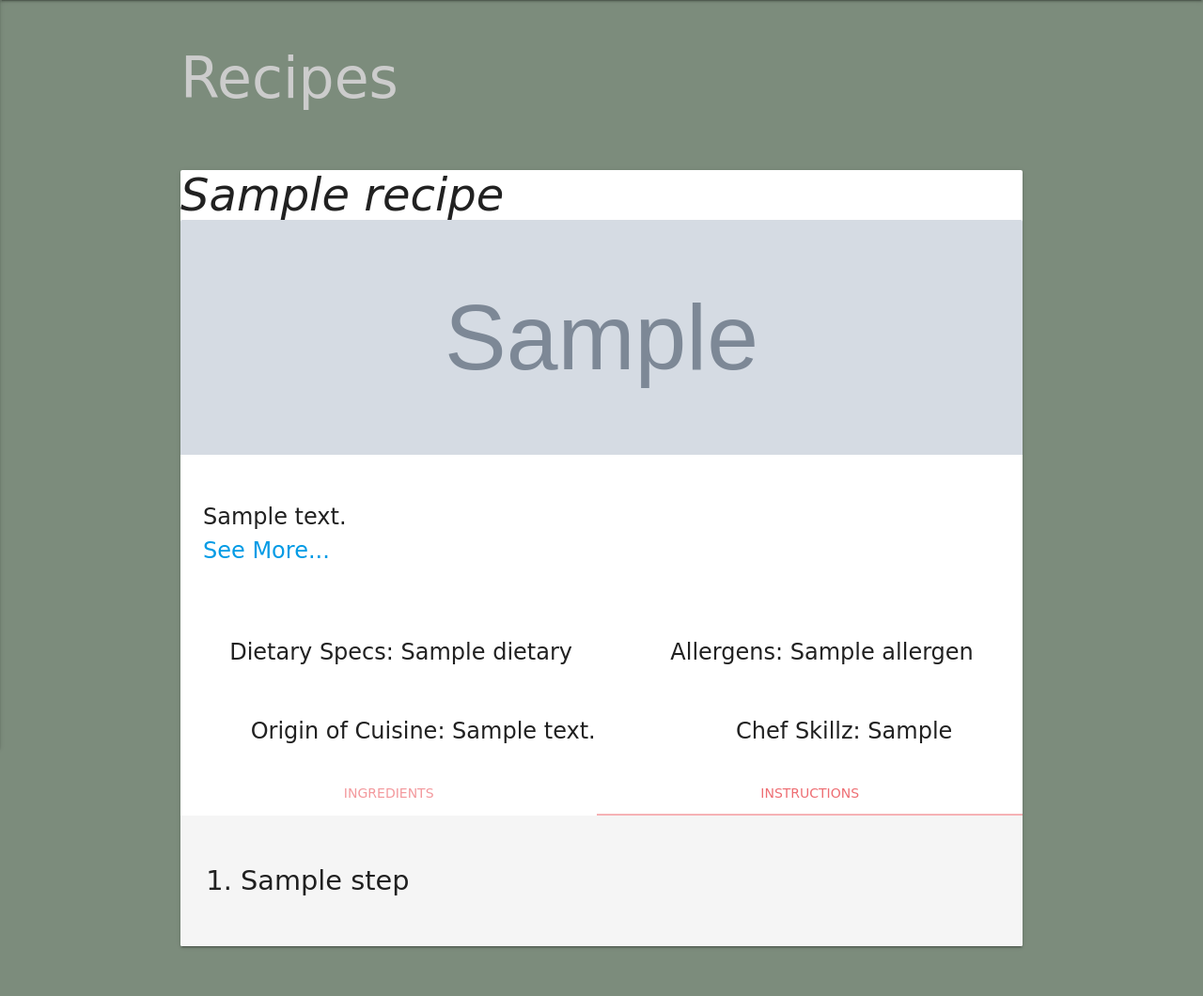
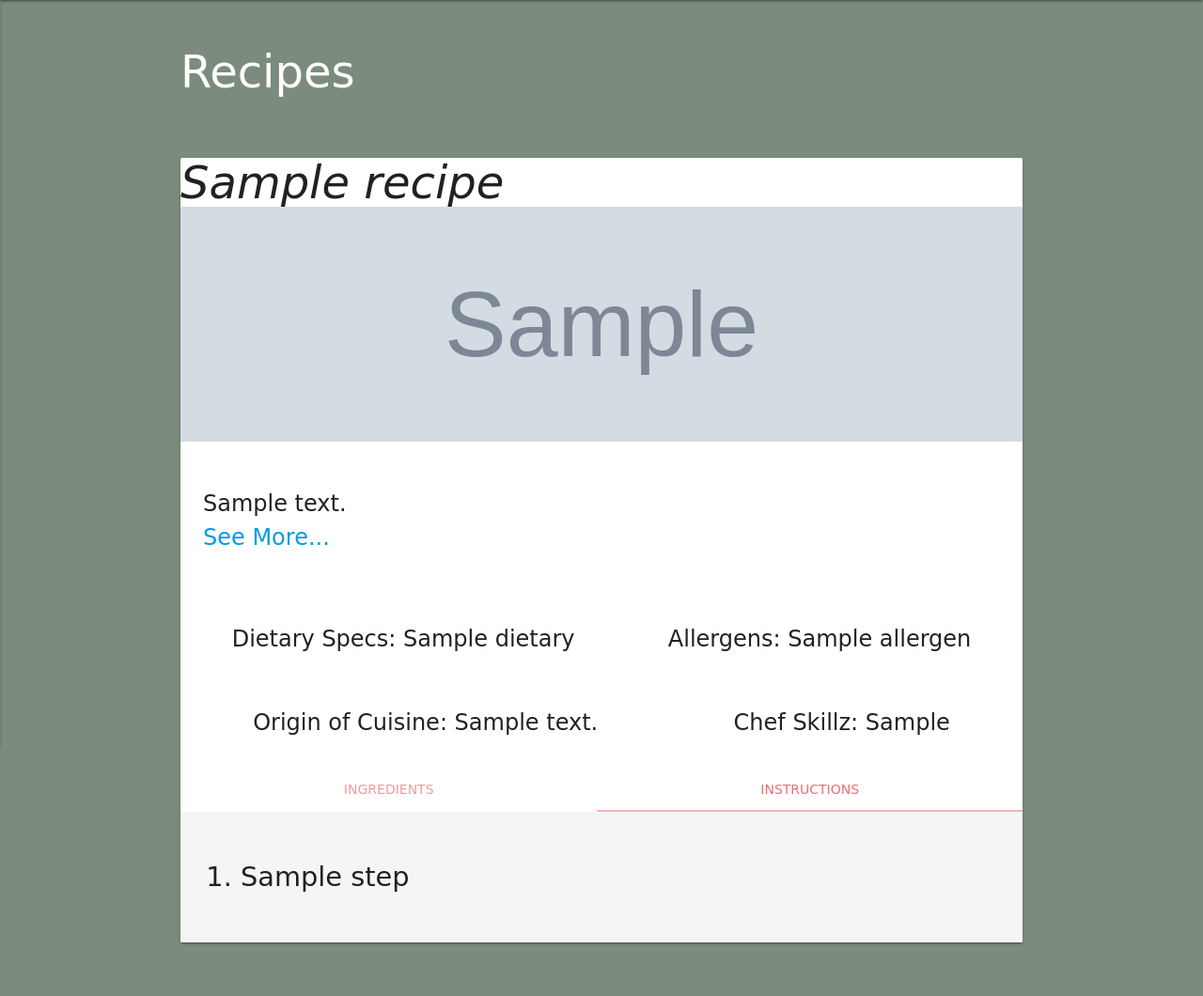
Before and after one commit to Hermeticpoet/Milestone-Project-3, a Flask app: page /recipes in a window 1280 px wide. Shown: the part 64-1124 px from the top of the page at 94% size. Run offline with Flask 2, Linux system fonts and the light colour scheme; grey boxes marked "Sample" are stand-in pictures; a database or web service that is not in the repository returns one stand-in record (values such as "Sample title"); some libraries are stand-ins or nearby versions.

Commit message:
Added some heading styles & margin to recipes page

```diff
--- a/app.py
+++ b/app.py
@@ -21,7 +21,6 @@ mongo = PyMongo(app)
 def index():
     cuisines = mongo.db.cuisines.find()
     courses = mongo.db.meal_type.find()
-
     return render_template("index.html", title="Home", courses=courses, cuisines=cuisines)
 
 
@@ -30,7 +29,6 @@ def index():
 def all_recipes():
     recipes = mongo.db.recipes.find()
     courses = mongo.db.meal_type.find()
-
     return render_template("recipes.html", title="All Recipes", courses=courses, recipes=recipes)
 
 # # View Single Recipe
@@ -39,7 +37,6 @@ def view_recipe(recipe_id):
     recipes = mongo.db.recipes.find()
     recipe = mongo.db.recipes.find_one({ "_id":ObjectId(recipe_id) })
     courses = mongo.db.meal_type.find()
-
     return render_template("view_recipe.html", title="View Recipe", recipes=recipes, courses=courses, recipe=recipe)
 
 
--- a/static/css/style.css
+++ b/static/css/style.css
@@ -48,13 +48,13 @@ body {
 
 h1 {
     display: inline-block !important;
-    font-size: 2rem;
-    color: #ccc;
+    font-size: 2rem !important;
+    color: #fff;
 }
 
 .add-btn {
     margin-left: 13rem;
-    color: #ccc;
+    color: #fff;
 }
 
 /***** End Heading Block ******/
@@ -79,7 +79,7 @@ h1 {
     background-color: brown;
     border-radius: 10px;
     padding: 5px;
-    color: #ccc;
+    color: #fff !important;
 }
 
 .collapsible-body {
@@ -155,6 +155,29 @@ h3 {
 }
 
 /**** End Forms *****/
+
+/****** Recipes Display Cards ******/
+
+.title {
+    color: #fff;
+    font-size: 2rem;
+}
+
+.recipe_name {
+    padding: 5px;
+    text-transform: capitalize;
+    margin: 5px;
+}
+
+.diet-specs {
+    margin: 5px;
+}
+
+.origin-skillz {
+    margin: 5px;
+}
+
+/****** End Display Cards ******/
 
 /******* Tablet Screens *******/
 
```
